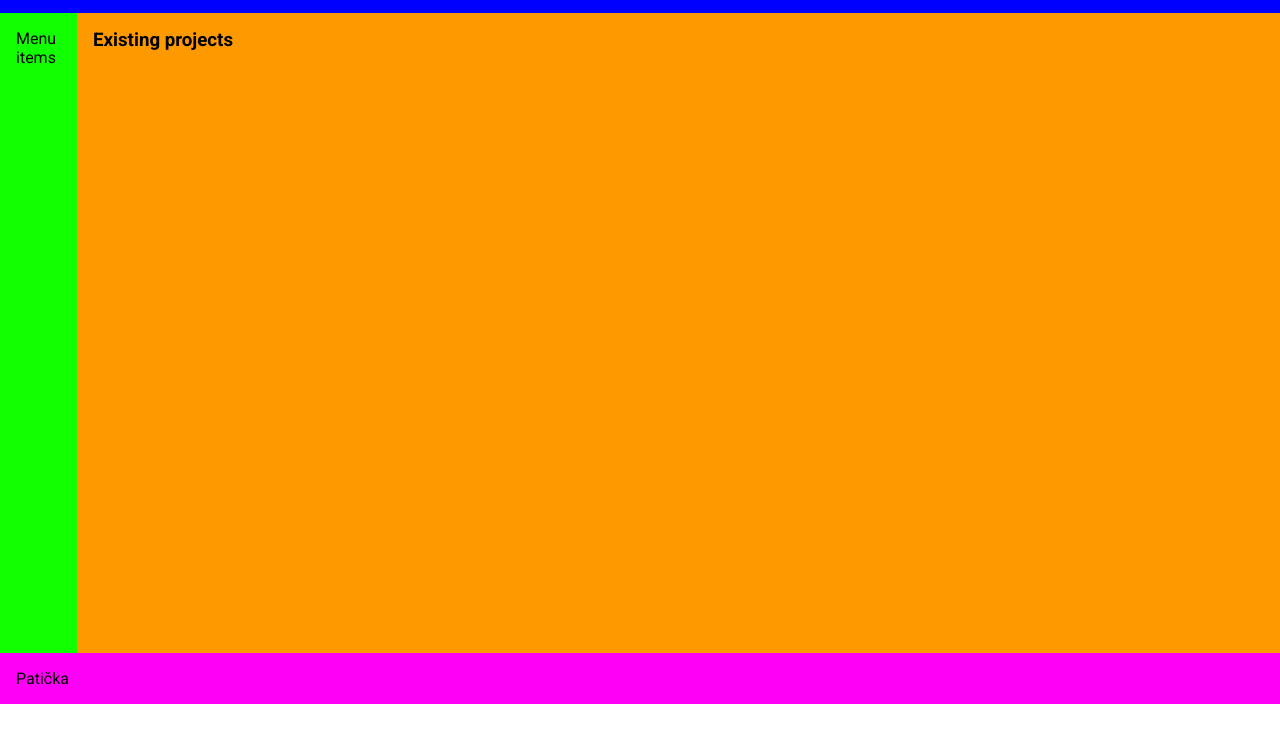
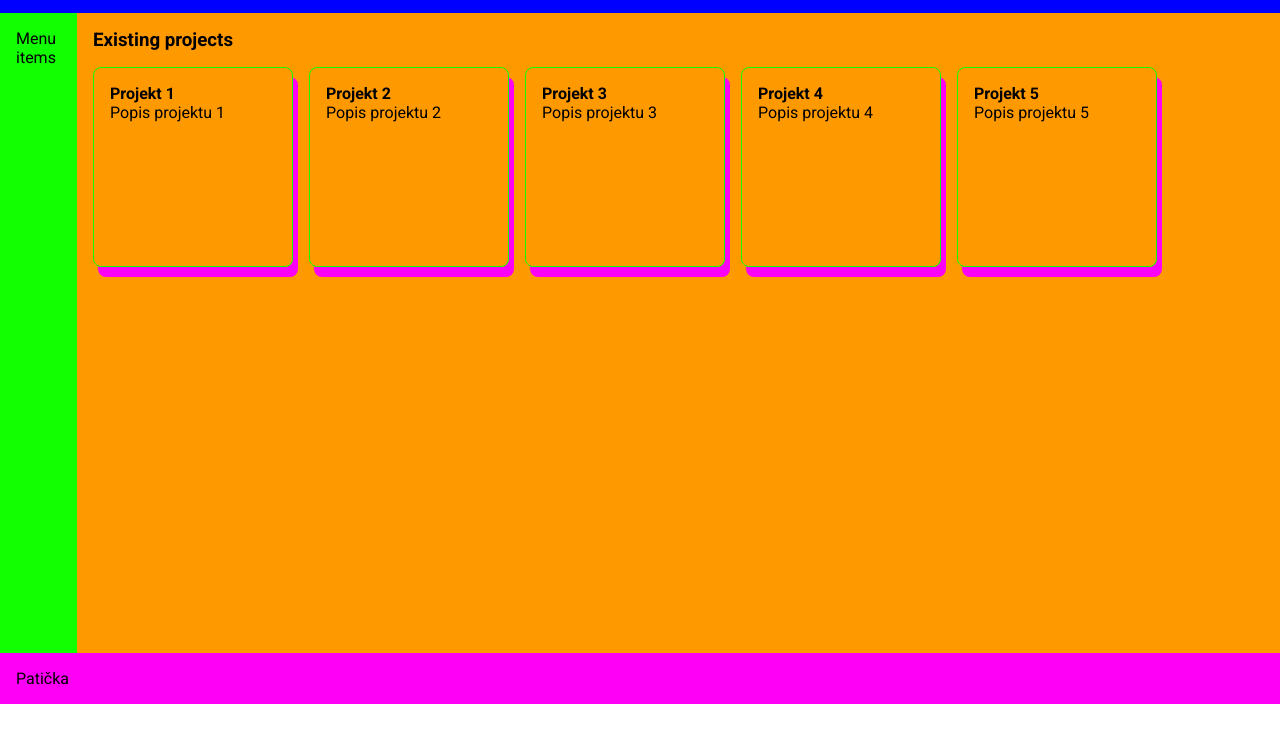
Before and after one commit to JanStasek/IFCjs-crash-course, a website: page index.html in a window 1280 px wide. Shown: the part 57-800 px from the top of the page. Drawn offline with Linux system fonts and the light colour scheme.

Commit message:
Working version before installin IFC.js

```diff
--- /dev/null
+++ b/bundle.js
@@ -0,0 +1,79 @@
+var projects$1 = [
+	{
+		projectId: 1,
+		projectName: "Projekt 1",
+		projectDescription: "Popis projektu 1",
+		projectIfcRoute: ""
+	},
+	{
+		projectId: 2,
+		projectName: "Projekt 2",
+		projectDescription: "Popis projektu 2",
+		projectIfcRoute: ""
+	},
+	{
+		projectId: 3,
+		projectName: "Projekt 3",
+		projectDescription: "Popis projektu 3",
+		projectIfcRoute: ""
+	},
+	{
+		projectId: 4,
+		projectName: "Projekt 4",
+		projectDescription: "Popis projektu 4",
+		projectIfcRoute: ""
+	},
+	{
+		projectId: 5,
+		projectName: "Projekt 5",
+		projectDescription: "Popis projektu 5",
+		projectIfcRoute: ""
+	}
+];
+var database = {
+	projects: projects$1
+};
+
+//console.log(database);
+
+let projects = database.projects;
+
+//console.log(projects);
+
+const projectCard = document.getElementById("project-card-container");
+
+//console.log(projectCard);
+
+for(const project of projects) {
+    const card = createCard(project);
+    projectCard.appendChild(card);
+}
+
+let lastCard;
+
+function createCard(project) {
+    const projectName = document.createElement("h4");
+    projectName.textContent = project["projectName"];
+
+    const projectInfo = document.createElement("p");
+    projectInfo.textContent = project["projectDescription"];
+
+    const card = document.createElement("a");
+    card.classList.add("card");
+    const link = "viewer.html" + "?id=" + project["projectId"];
+    card.href = link;
+    card.target ="_blank";
+    card.appendChild(projectName);
+    card.appendChild(projectInfo);
+
+    card.addEventListener("click", () => {
+        if(lastCard) {
+            lastCard.classList.remove("selected-card");
+        }
+
+        card.classList.add("selected-card");
+        lastCard = card;
+    });
+
+    return card;
+}
--- a/index.html
+++ b/index.html
@@ -28,6 +28,6 @@
       </div>
     </div>
     <footer>Patička</footer>
-  <script type="module" src="./index.js"></script>
+  <script src="./bundle.js"></script>
   </body>
 </html>
```
Also changed, not shown: package.json (+9 -2 lines), rollup.config.js (added, +16 -0 lines), 2 other files.
